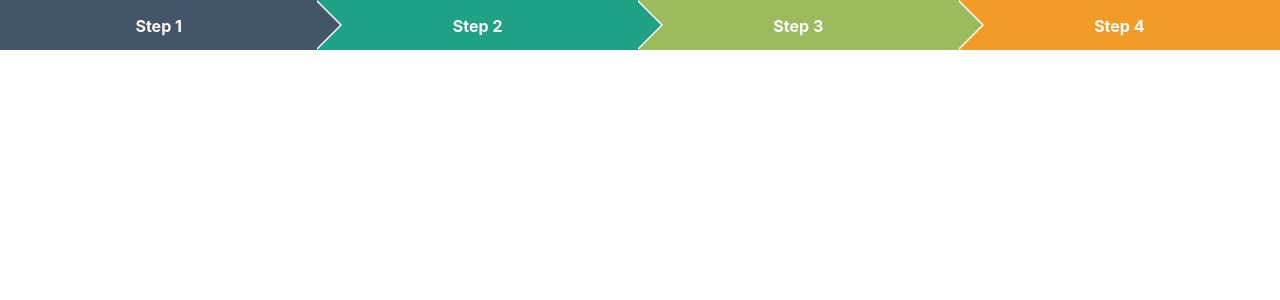
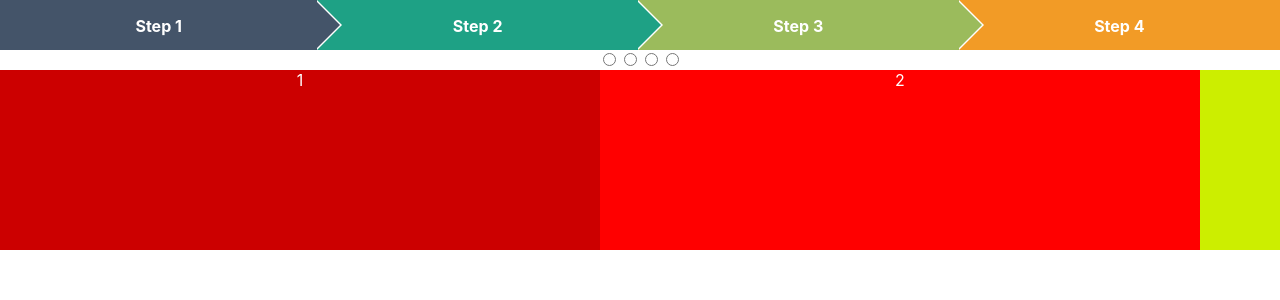
Before and after one commit to CarolEnache/loveholidays, a React (Create React App) app: page / in a window 1280 px wide. Shown: the top 300 px of the page. Built offline with nearby package versions, Linux system fonts and the light colour scheme.

Commit message:
create the form slider component

```diff
--- a/src/App.js
+++ b/src/App.js
@@ -1,11 +1,13 @@
 import React from 'react';
 import StepList from './component/step-list';
+import FormSlider from './component/form-slider';
 import './App.css';
 
 const App = () => {
   return (
     <div className="App">
       <StepList />
+      <FormSlider sliderWidth="600px" />
     </div>
   );
 }
--- /dev/null
+++ b/src/component/form-slider/form-slider.component.js
@@ -0,0 +1,18 @@
+import React from 'react';
+import './form-slider.scss'
+
+const FormSlider = ({ sliderWidth }) => (
+    <div className="form-slider__wrapper">
+        <input className="form-slider__radio" type="radio" name="slider" />
+        <input className="form-slider__radio" type="radio" name="slider" />
+        <input className="form-slider__radio" type="radio" name="slider" />
+        <input className="form-slider__radio" type="radio" name="slider" />
+        <div className="form-slider">
+            <div className="form-slider__slide" style={{ width: sliderWidth, backgroundColor: '#c00' }}>1</div>
+            <div className="form-slider__slide" style={{ width: sliderWidth, backgroundColor: '#f00' }}>2</div>
+            <div className="form-slider__slide" style={{ width: sliderWidth, backgroundColor: '#ce0' }}>3</div>
+            <div className="form-slider__slide" style={{ width: sliderWidth, backgroundColor: '#ee0' }}>4</div>
+        </div>
+    </div>
+)
+export default FormSlider;
--- /dev/null
+++ b/src/component/form-slider/form-slider.scss
@@ -0,0 +1,24 @@
+.form-slider__wrapper {
+  overflow: hidden;
+  height: 200px;
+  position: relative;
+}
+ .form-slider {
+  height: 200px;
+  display: flex;
+  flex-wrap: nowrap;
+  position: absolute;
+  transition: 0.2s;
+  transition-timing-function: ease-in-out;
+  color: white;
+  text-align: center;
+}
+ .form-slider__slide {
+  // height: 100%;
+}
+
+ @for $i from 1 through 4 {
+  .form-slider__radio:checked:nth-child(#{$i}) ~ .form-slider {
+    left: -600px * ($i - 1);
+  }
+}
--- /dev/null
+++ b/src/component/form-slider/index.js
@@ -0,0 +1,2 @@
+import FormSlider from './form-slider.component'
+export default FormSlider
```
